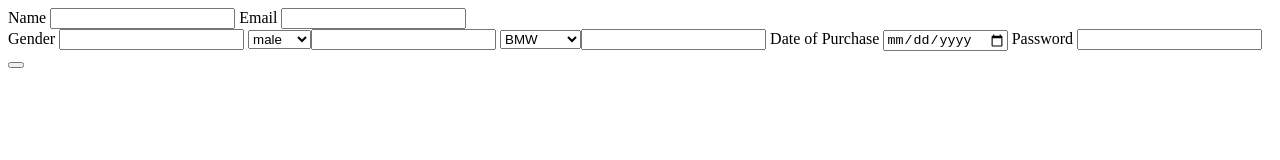
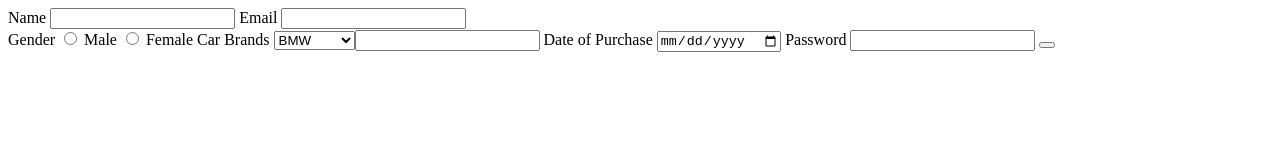
Before and after one commit to acciojob/car-insurance-form-Anjanadipti, a website: page main.html in a window 1280 px wide. Drawn offline with Linux system fonts and the light colour scheme.

Commit message:
created a submission

```diff
--- a/main.html
+++ b/main.html
@@ -7,27 +7,30 @@
 </head>
 
 <body>
-	<form>
+	<form method="post">
 		<label for="name">Name</label>
-		<input type="text" id="name" required="Yes">
+		<input type="text" id="name" required>
 		<label for="email">Email</label>
-		<input type="email" id="name"  required="Yes">
+		<input type="email" id="email"  required>
 		<br>
 		<label for="gender" >Gender</label>
-		<input type="radio button" required="Yes">
-		<select id="select">
-		<option>male</option>
-		<option>female</option>
+		<input type="radio" id="Male"  name="gender" required>
+		<label for="male">Male</label>
+		<input type="radio" id="female" name="gender" required>
+		<label for="female">Female</label>
+
+
+
 		<label for="cars">Car Brands</label>
-		<input type="dropdown" id="cars">
-		<select id="select">
+		<select id="cars" name="cars">
+
 		<option>BMW</option>
 		<option>Audi</option>
 		<option>Mercedez</option>
 		<label for="carage">Car Age</label>
-		<input type="number" id="carage" required="Yes">
+		<input type="number" id="carage" name="carage" required>
 		<label for="dop">Date of Purchase</label>
-			<input type="date" id="dop" required="Yes">
+			<input type="date" id="dop" name="dop" required>
 		<label for="password">Password</label>
 			<input type="password" id="password" required>
 			<button type="submit">
```
